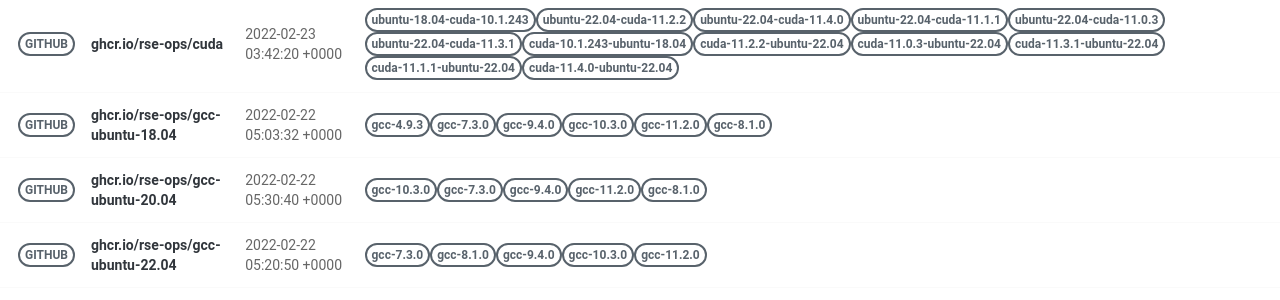
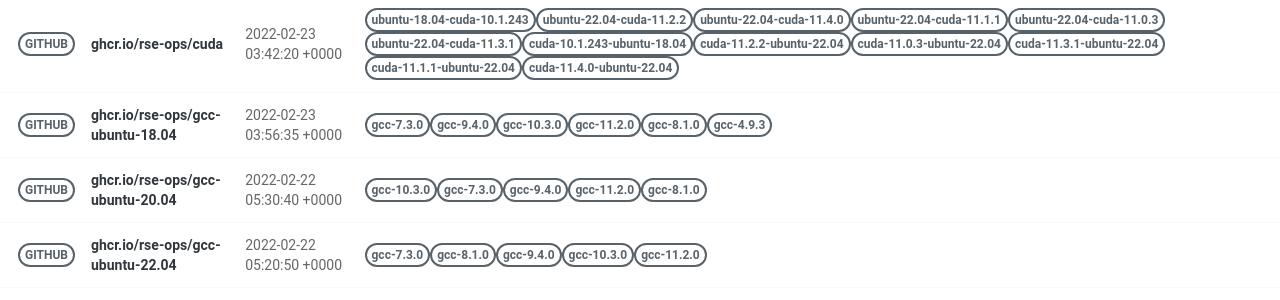
Before and after one commit to rse-ops/docker-images, a Jekyll site: the page built from pages/index.md, in a window 1280 px wide. Shown: the part 499-799 px from the top of the page. Built offline with Jekyll 4.4.1, drawn with Linux system fonts in a browser that asks for light colours; nearby versions of some CDN libraries.

Commit message:
Automated push to update library 2022-02-23

```diff
--- a/_library/ghcr.io-rse-ops-gcc-ubuntu-18.04.md
+++ b/_library/ghcr.io-rse-ops-gcc-ubuntu-18.04.md
@@ -1,14 +1,11 @@
 ---
 layout: container
 name: ghcr.io/rse-ops/gcc-ubuntu-18.04
-updated_at: 2022-02-22 05:03:32.636458
+updated_at: 2022-02-23 03:56:35.171972
 
 
 container_url: https://github.com/orgs/rse-ops/packages/container/package/gcc-ubuntu-18.04
 versions:
- - tag: gcc-4.9.3
-   dockerfile: https://github.com/rse-ops/docker-images/blob/main/ubuntu/gcc/Dockerfile
-   manifest: https://crane.ggcr.dev/manifest/ghcr.io/rse-ops/gcc-ubuntu-18.04:gcc-4.9.3
  - tag: gcc-7.3.0
    dockerfile: https://github.com/rse-ops/docker-images/blob/main/ubuntu/gcc/Dockerfile
    manifest: https://crane.ggcr.dev/manifest/ghcr.io/rse-ops/gcc-ubuntu-18.04:gcc-7.3.0
```
Also changed, not shown: other parts of _library/ghcr.io-rse-ops-gcc-ubuntu-18.04.md (+3 -0 lines).
